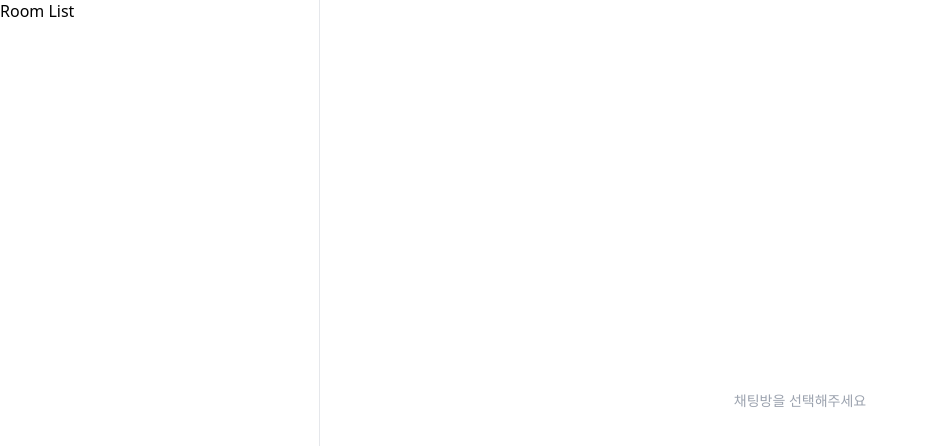
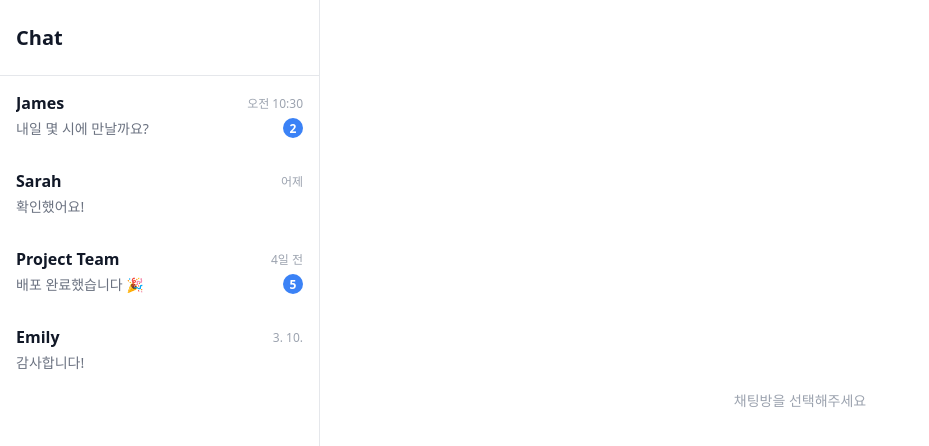
Before and after one commit to MapoCodingPark/chat-app-claude, a React (Vite) app: page / in a window 1280 px wide. Shown: the top 446 px of the page, without its empty margins (0-929 px from the left). Built offline with nearby package versions, Linux system fonts and the light colour scheme.

Commit message:
[feat] RoomList, RoomItem 구현 및 시간 포맷 유틸 추가

```diff
--- a/src/features/room/RoomItem.tsx
+++ b/src/features/room/RoomItem.tsx
@@ -0,0 +1,102 @@
+import styled from '@emotion/styled';
+import type { ChatRoom } from '../../types/chat';
+import { formatRoomTime } from '../../utils/time';
+
+type RoomItemProps = {
+  room: ChatRoom;
+  isSelected: boolean;
+  onClick: () => void;
+};
+
+const RoomItem = ({ room, isSelected, onClick }: RoomItemProps) => {
+  return (
+    <Container $isSelected={isSelected} onClick={onClick}>
+      <Info>
+        <TopRow>
+          <RoomName>{room.name}</RoomName>
+          {room.lastMessage && (
+            <LastMessageTime>{formatRoomTime(room.lastMessage.createdAt)}</LastMessageTime>
+          )}
+        </TopRow>
+        <BottomRow>
+          <LastMessage>{room.lastMessage?.text ?? ''}</LastMessage>
+          {room.unreadCount > 0 && <UnreadBadge>{room.unreadCount}</UnreadBadge>}
+        </BottomRow>
+      </Info>
+    </Container>
+  );
+};
+
+export default RoomItem;
+
+const Container = styled.div<{ $isSelected: boolean }>`
+  display: flex;
+  align-items: center;
+  padding: ${({ theme }) => theme.spacing.md};
+  cursor: pointer;
+  background-color: ${({ $isSelected, theme }) =>
+    $isSelected ? theme.colors.bg.secondary : theme.colors.bg.primary};
+
+  &:hover {
+    background-color: ${({ theme }) => theme.colors.bg.secondary};
+  }
+`;
+
+const Info = styled.div`
+  flex: 1 1 0;
+  min-width: 0;
+`;
+
+const TopRow = styled.div`
+  display: flex;
+  justify-content: space-between;
+  align-items: center;
+  margin-bottom: ${({ theme }) => theme.spacing.xs};
+`;
+
+const RoomName = styled.span`
+  font-size: ${({ theme }) => theme.fontSize.md};
+  font-weight: 600;
+  color: ${({ theme }) => theme.colors.fg.primary};
+  overflow: hidden;
+  text-overflow: ellipsis;
+  white-space: nowrap;
+`;
+
+const LastMessageTime = styled.span`
+  font-size: ${({ theme }) => theme.fontSize.xs};
+  color: ${({ theme }) => theme.colors.fg.tertiary};
+  flex-shrink: 0;
+  margin-left: ${({ theme }) => theme.spacing.sm};
+`;
+
+const BottomRow = styled.div`
+  display: flex;
+  justify-content: space-between;
+  align-items: center;
+`;
+
+const LastMessage = styled.span`
+  font-size: ${({ theme }) => theme.fontSize.sm};
+  color: ${({ theme }) => theme.colors.fg.secondary};
+  overflow: hidden;
+  text-overflow: ellipsis;
+  white-space: nowrap;
+  flex: 1 1 0;
+`;
+
+const UnreadBadge = styled.span`
+  min-width: 1.25rem;
+  height: 1.25rem;
+  border-radius: ${({ theme }) => theme.borderRadius.full};
+  background-color: ${({ theme }) => theme.colors.accent.primary};
+  color: ${({ theme }) => theme.colors.accent.fg};
+  font-size: ${({ theme }) => theme.fontSize.xs};
+  font-weight: 600;
+  display: flex;
+  align-items: center;
+  justify-content: center;
+  padding: 0 ${({ theme }) => theme.spacing.xs};
+  flex-shrink: 0;
+  margin-left: ${({ theme }) => theme.spacing.sm};
+`;
--- a/src/features/room/RoomList.tsx
+++ b/src/features/room/RoomList.tsx
@@ -0,0 +1,47 @@
+import styled from '@emotion/styled';
+import { useChatStore } from '../../store/chatStore';
+import RoomItem from './RoomItem';
+
+const RoomList = () => {
+  const rooms = useChatStore((state) => state.rooms);
+  const selectedRoomId = useChatStore((state) => state.selectedRoomId);
+  const selectRoom = useChatStore((state) => state.selectRoom);
+
+  return (
+    <Container>
+      <Header>Chat</Header>
+      <List>
+        {rooms.map((room) => (
+          <RoomItem
+            key={room.id}
+            room={room}
+            isSelected={room.id === selectedRoomId}
+            onClick={() => selectRoom(room.id)}
+          />
+        ))}
+      </List>
+    </Container>
+  );
+};
+
+export default RoomList;
+
+const Container = styled.div`
+  display: flex;
+  flex-direction: column;
+  height: 100%;
+  background-color: ${({ theme }) => theme.colors.bg.primary};
+`;
+
+const Header = styled.div`
+  padding: ${({ theme }) => theme.spacing.lg} ${({ theme }) => theme.spacing.md};
+  font-size: ${({ theme }) => theme.fontSize.xl};
+  font-weight: 700;
+  color: ${({ theme }) => theme.colors.fg.primary};
+  border-bottom: 1px solid ${({ theme }) => theme.colors.border.primary};
+`;
+
+const List = styled.div`
+  flex: 1 1 0;
+  overflow-y: auto;
+`;
--- a/src/mock/data.ts
+++ b/src/mock/data.ts
@@ -21,7 +21,7 @@ export const ROOMS: ChatRoom[] = [
     participantIds: ['user-me', 'user-1'],
     lastMessage: {
       text: '내일 몇 시에 만날까요?',
-      createdAt: '2026-03-25T10:30:00.000Z',
+      createdAt: '2026-03-26T10:30:00.000Z',
       senderId: 'user-1',
     },
     unreadCount: 2,
@@ -43,7 +43,7 @@ export const ROOMS: ChatRoom[] = [
     participantIds: ['user-me', 'user-3', 'user-4', 'user-5'],
     lastMessage: {
       text: '배포 완료했습니다 🎉',
-      createdAt: '2026-03-25T08:00:00.000Z',
+      createdAt: '2026-03-22T08:00:00.000Z',
       senderId: 'user-3',
     },
     unreadCount: 5,
@@ -54,7 +54,7 @@ export const ROOMS: ChatRoom[] = [
     participantIds: ['user-me', 'user-4'],
     lastMessage: {
       text: '감사합니다!',
-      createdAt: '2026-03-24T22:00:00.000Z',
+      createdAt: '2026-03-10T22:00:00.000Z',
       senderId: 'user-4',
     },
     unreadCount: 0,
--- a/src/pages/ChatPage.tsx
+++ b/src/pages/ChatPage.tsx
@@ -1,5 +1,6 @@
 import styled from '@emotion/styled';
 import { useChatStore } from '../store/chatStore';
+import RoomList from '../features/room/RoomList';
 
 const ChatPage = () => {
   const selectedRoomId = useChatStore((state) => state.selectedRoomId);
@@ -8,7 +9,7 @@ const ChatPage = () => {
   return (
     <Container>
       <LeftPanel $isHidden={hasSelectedRoom}>
-        <div>Room List</div>
+        <RoomList />
       </LeftPanel>
       <RightPanel $isHidden={!hasSelectedRoom}>
         {hasSelectedRoom ? <div>Message List</div> : <EmptyState>채팅방을 선택해주세요</EmptyState>}
@@ -38,7 +39,7 @@ const LeftPanel = styled.div<{ $isHidden: boolean }>`
 `;
 
 const RightPanel = styled.div<{ $isHidden: boolean }>`
-  flex: 1;
+  flex: 1 1 0;
   overflow: hidden;
 
   @media (max-width: ${({ theme }) => theme.breakpoints.mobile}) {
--- a/src/utils/time.ts
+++ b/src/utils/time.ts
@@ -0,0 +1,37 @@
+export const formatRoomTime = (isoString: string): string => {
+  const date = new Date(isoString);
+  const now = new Date();
+
+  const startOfToday = new Date(now.getFullYear(), now.getMonth(), now.getDate());
+  const startOfDate = new Date(date.getFullYear(), date.getMonth(), date.getDate());
+  const diffDays = Math.floor(
+    (startOfToday.getTime() - startOfDate.getTime()) / (1000 * 60 * 60 * 24),
+  );
+
+  const isToday = diffDays === 0;
+
+  if (isToday) {
+    return date.toLocaleTimeString('ko-KR', { hour: '2-digit', minute: '2-digit' });
+  }
+
+  if (diffDays === 1) {
+    return '어제';
+  }
+
+  if (diffDays <= 7) {
+    return `${diffDays}일 전`;
+  }
+
+  const isThisYear = date.getFullYear() === now.getFullYear();
+
+  if (isThisYear) {
+    return date.toLocaleDateString('ko-KR', { month: 'numeric', day: 'numeric' });
+  }
+
+  return date.toLocaleDateString('ko-KR', { year: 'numeric', month: 'numeric', day: 'numeric' });
+};
+
+export const formatMessageTime = (isoString: string): string => {
+  const date = new Date(isoString);
+  return date.toLocaleTimeString('ko-KR', { hour: '2-digit', minute: '2-digit' });
+};
```
